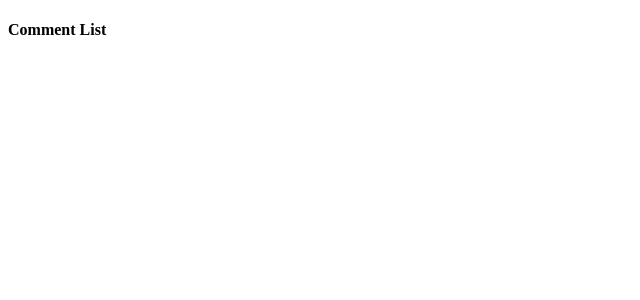
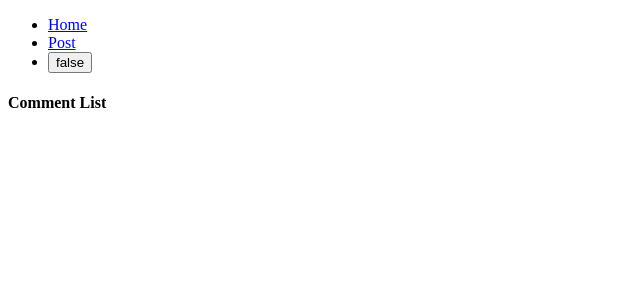
Before and after one commit to chasewhitney/Coursework-ReactJest, a React (Create React App) app: page / in a window 1280 px wide. Shown: the top 300 px of the page, without its empty margins (0-640 px from the left). Built offline with nearby package versions, Linux system fonts and the light colour scheme.

Commit message:
connected App to state, rendering nav header with helpers

```diff
--- a/src/components/App.js
+++ b/src/components/App.js
@@ -1,17 +1,41 @@
 import React, { Component } from 'react';
-import { Route } from 'react-router-dom';
+import { Route, Link } from 'react-router-dom';
+import { connect } from 'react-redux';
 
 import CommentBox from 'components/CommentBox';
 import CommentList from 'components/CommentList';
 
 
-export default class App extends Component {
+class App extends Component {
+  renderButton(){
+    return (
+      <button>{this.props.auth.toString()}</button>
+    );
+  };
+
+  renderHeader(){
+    return (
+      <ul>
+        <li><Link to="/">Home</Link></li>
+        <li><Link to="/post">Post</Link></li>
+        <li>{this.renderButton()}</li>
+      </ul>
+    )
+  }
+
   render() {
     return (
       <div>
+        {this.renderHeader()}
         <Route path="/post" component={CommentBox} />
         <Route path="/" exact component={CommentList} />
       </div>
     )
   }
 };
+
+function mapStateToProps({ auth }){
+  return { auth };
+}
+
+export default connect(mapStateToProps)(App);
```
